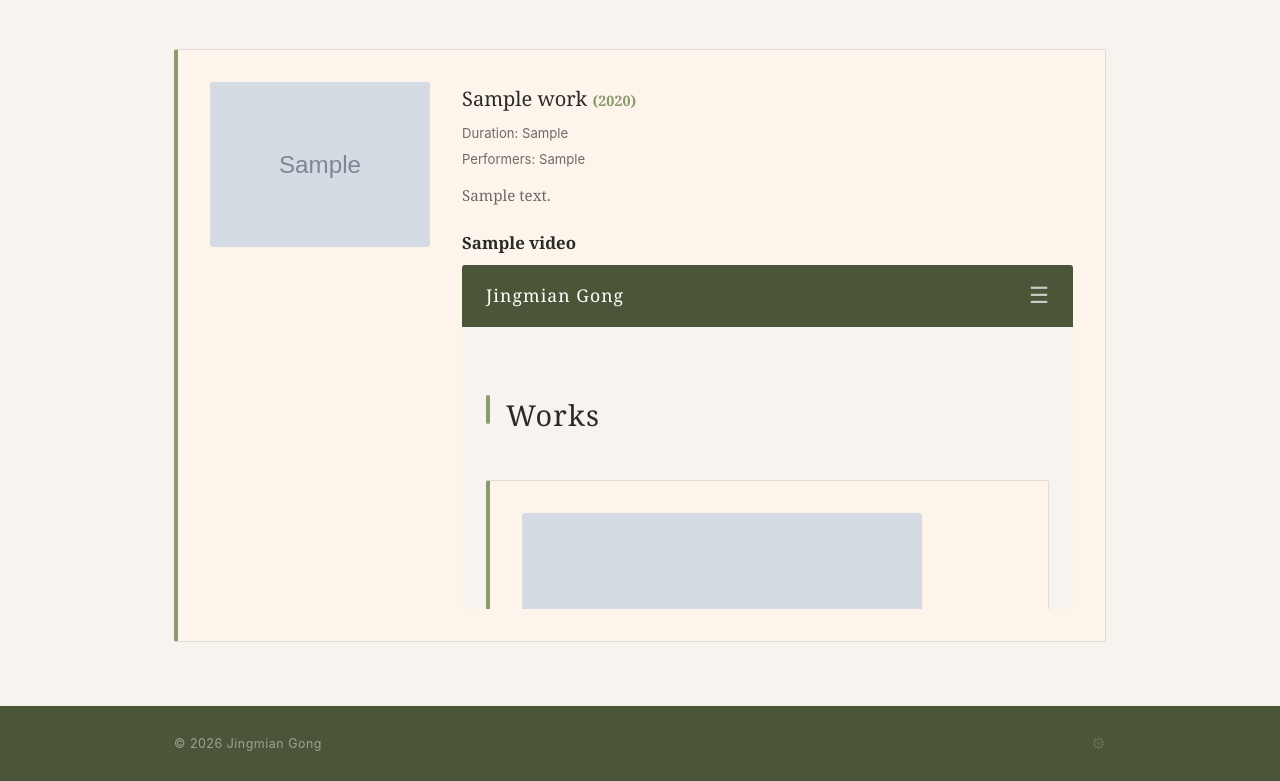
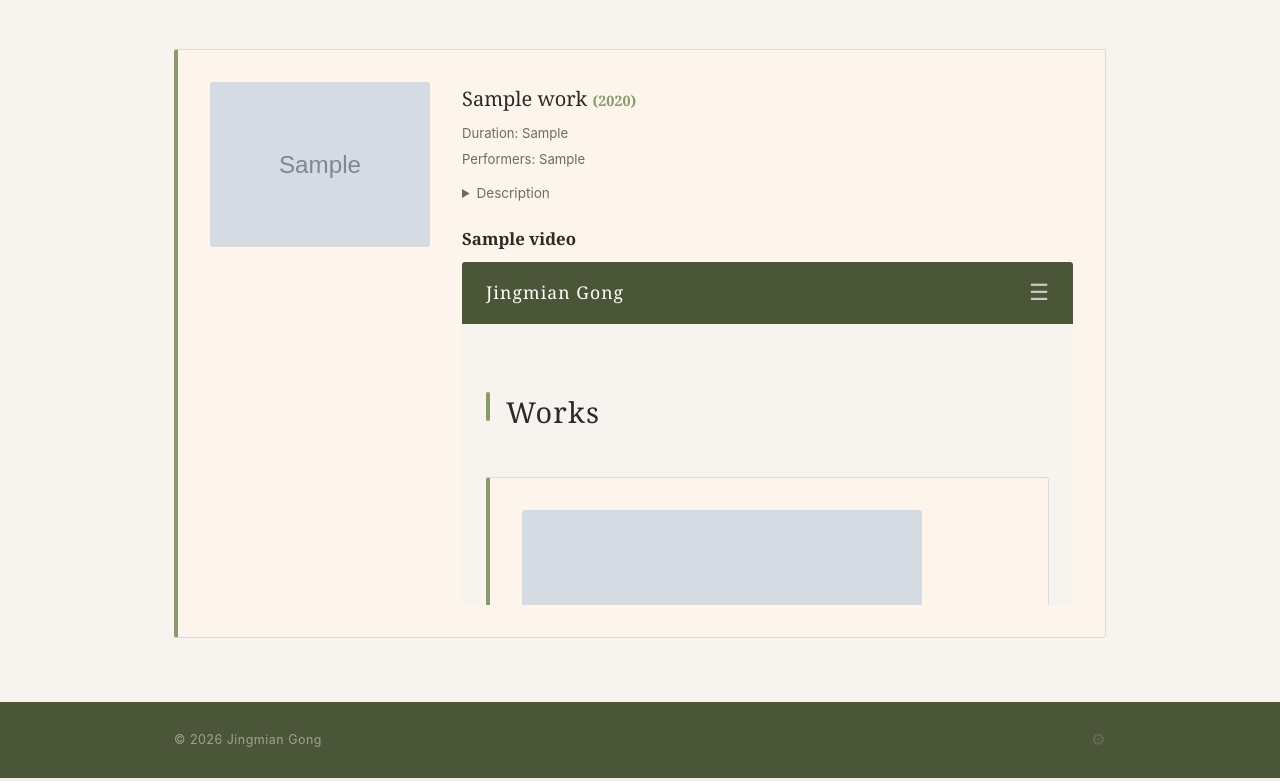
Before and after one commit to seongkohn/jgong-site, a Flask app: page /works in a window 1280 px wide. Shown: the part 166-947 px from the top of the page. Run offline with Flask 3, Linux system fonts and the light colour scheme; tables that the repository leaves empty hold one stand-in row (values such as "Sample post"); grey boxes marked "Sample" are stand-in pictures; some libraries are stand-ins or nearby versions.

Commit message:
Make work descriptions collapsible with details/summary toggle
Co-Authored-By: Claude Opus 4.6 <noreply@anthropic.com>

```diff
--- a/static/css/style.css
+++ b/static/css/style.css
@@ -355,8 +355,24 @@ img { max-width: 100%; height: auto; display: block; }
   margin-bottom: .2rem;
 }
 
+.work-desc-toggle {
+  margin-top: .75rem;
+}
+
+.work-desc-toggle summary {
+  cursor: pointer;
+  font-family: var(--font-sans);
+  font-size: .85rem;
+  color: var(--text-muted);
+  user-select: none;
+}
+
+.work-desc-toggle summary:hover {
+  color: var(--text-color);
+}
+
 .work-desc {
-  margin-top: .75rem;
+  margin-top: .5rem;
   color: var(--text-muted);
   font-size: .95rem;
   line-height: 1.75;
--- a/templates/public/works.html
+++ b/templates/public/works.html
@@ -18,7 +18,12 @@
         <h2>{{ w.title }}{% if w.year %} <span class="work-year">({{ w.year }})</span>{% endif %}</h2>
         {% if w.duration %}<p class="work-meta">Duration: {{ w.duration }}</p>{% endif %}
         {% if w.performers %}<p class="work-meta">Performers: {{ w.performers }}</p>{% endif %}
-        {% if w.description %}<div class="work-desc">{{ w.description|safe }}</div>{% endif %}
+        {% if w.description %}
+        <details class="work-desc-toggle">
+          <summary>Description</summary>
+          <div class="work-desc">{{ w.description|safe }}</div>
+        </details>
+        {% endif %}
         {% for v in w.videos %}
         {% if v.title %}<h3 class="work-video-title">{{ v.title }}</h3>{% endif %}
         <div class="work-video">
```
